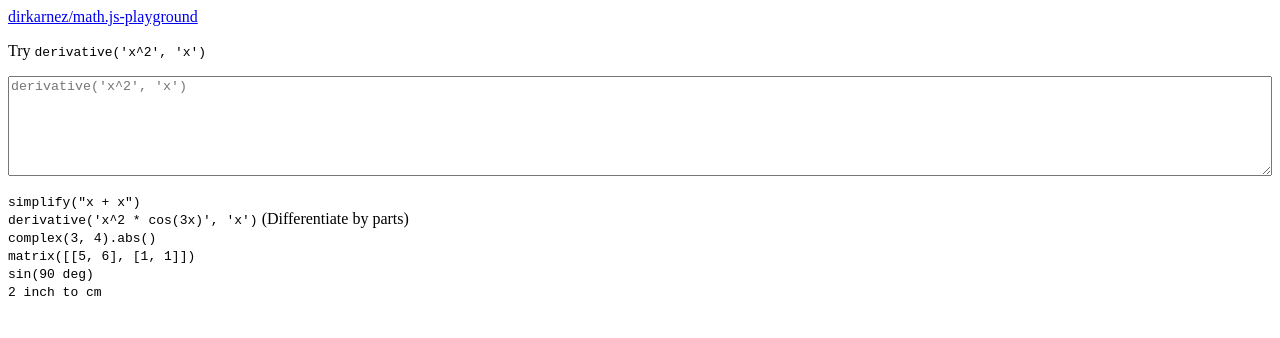
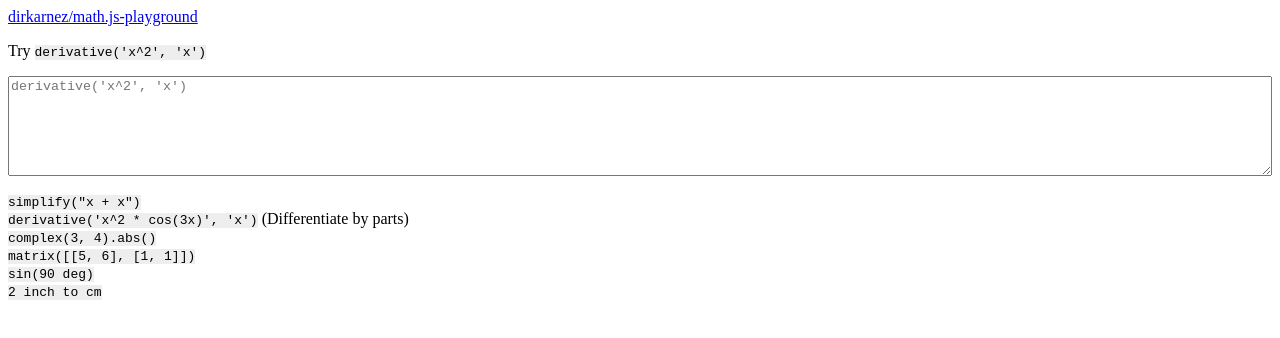
Before and after one commit to dirkarnez/math.js-playground, a plain HTML site: page index.html in a window 1280 px wide. Drawn offline with nearby package versions, Linux system fonts and the light colour scheme.

Commit message:
- update index.html

```diff
--- a/index.html
+++ b/index.html
@@ -18,6 +18,11 @@
                -moz-box-sizing: border-box;
                     box-sizing: border-box;
         }
+
+        code {
+            background: #eee;
+        }
+
         .textarea-wrapper {
           width: 100%;
           height: 100px;
```
